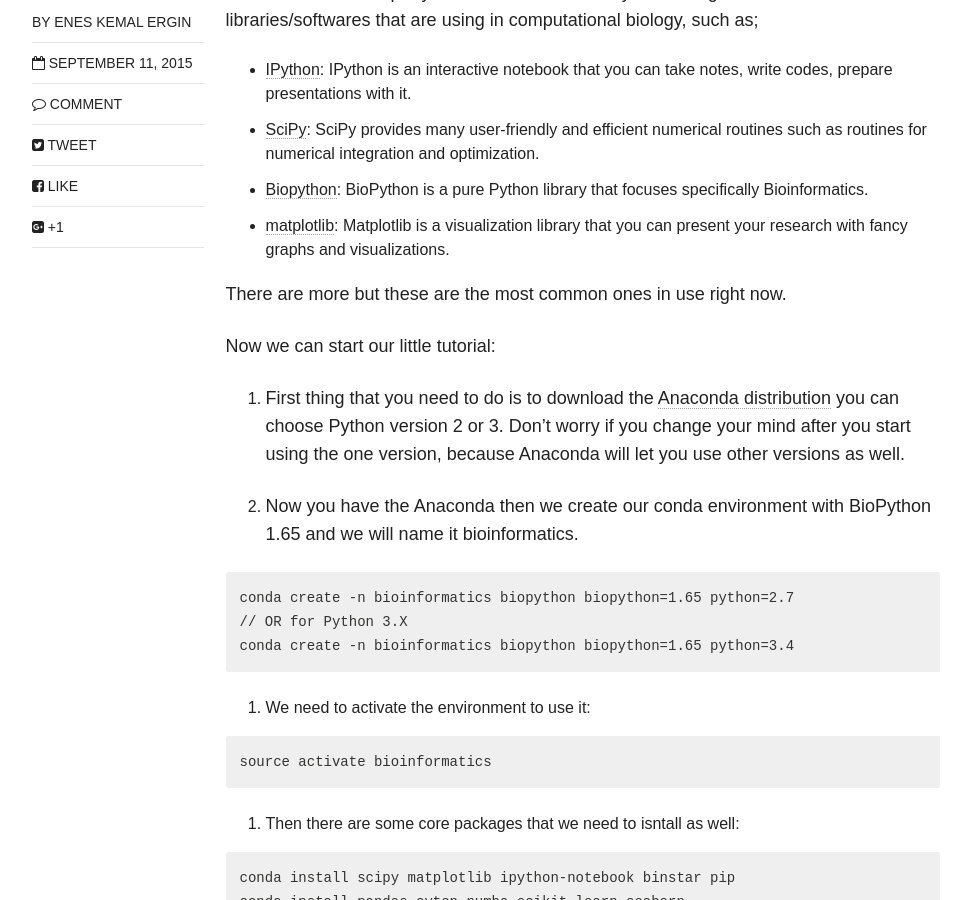
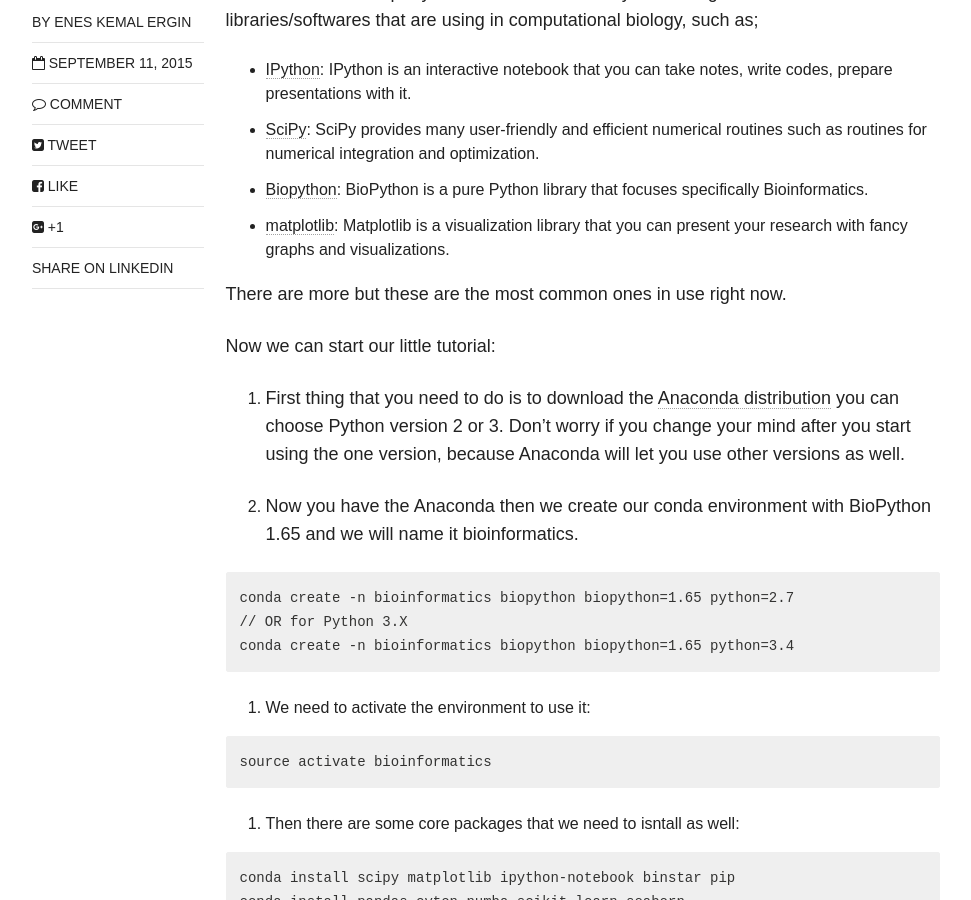
Before and after one commit to eneskemalergin/blog, a Jekyll site: the page built from _posts/blog/2015-09-11-condaEnvironment.md, in a window 1280 px wide and 900 px high, scrolled down 1088 px. Shown: the whole window, without its empty margins (154-1125 px from the left). Built offline with Jekyll 4.4.1, drawn with Linux system fonts in a browser that asks for light colours; nearby versions of some CDN libraries; comment, search, counter and statistics services are not loaded.

Commit message:
linkedIn sharing

```diff
--- a/_layouts/post.html
+++ b/_layouts/post.html
@@ -38,7 +38,11 @@
         <span class="entry-date date published"><time datetime="{{ page.date | date_to_xmlschema }}"><i class="fa fa-calendar-o"></i> {{ page.date | date: "%B %d, %Y" }}</time></span>
         {% if page.modified %}<span class="entry-date date modified"><time datetime="{{ page.modified }}"><i class="fa fa-pencil"></i> {{ page.modified | date: "%B %d, %Y" }}</time></span>{% endif %}
         {% if (site.owner.disqus-shortname and page.comments) or site.comments %}<span class="entry-comments"><i class="fa fa-comment-o"></i> <a href="#disqus_thread">Comment</a></span>{% endif %}
-        {% if page.share %}{% include social-share.html %}{% endif %}
+        {% if page.share %}{% include social-share.html %}
+        <span class="social-share-linkedin">
+          <a href="http://www.linkedin.com/shareArticle?mini=true&url={{ site.url }}{{ page.url }}&title={{ page.title }}" title="Share on LinkedIn"><i class="icon-linkedin-sign"></i> Share on LinkedIn</a>
+        </span>
+        {% endif %}
         {% if page.ads == true %}{% include ad-sidebar.html %}<!-- /.google-ads -->{% endif %}
       </footer>
       <div class="entry-content">
```
